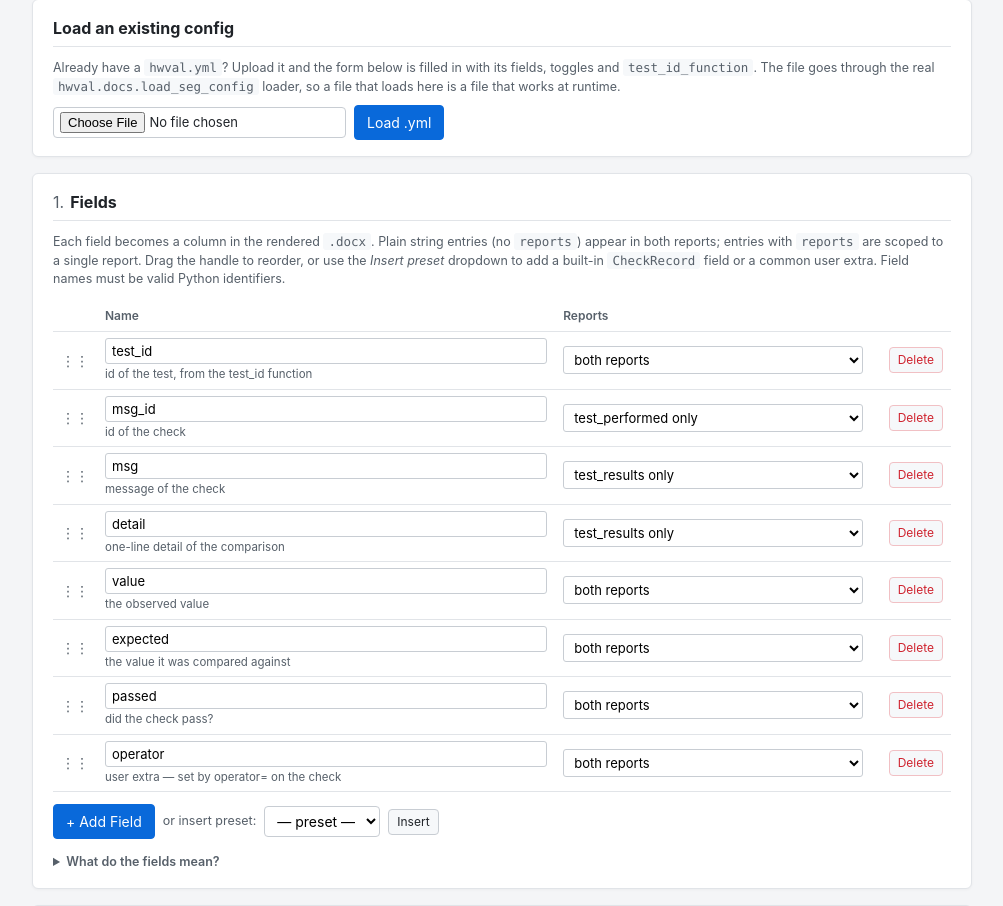
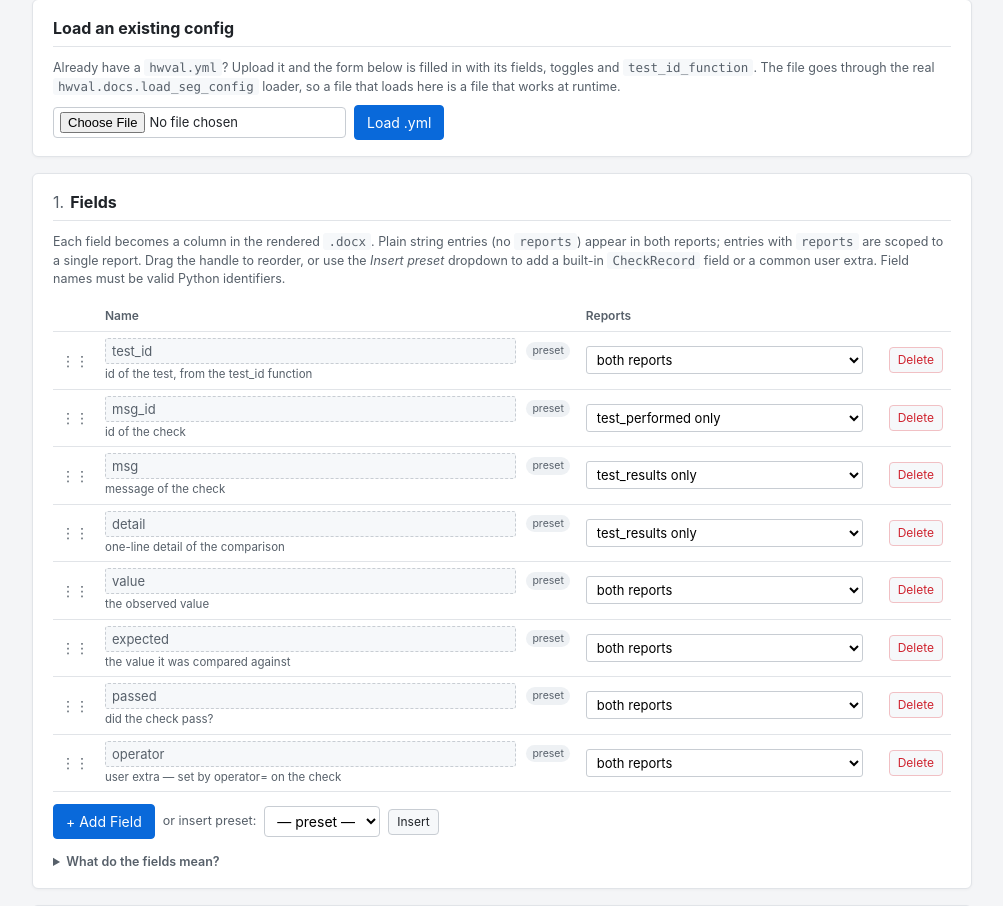
Before and after one commit to pennestri/hwval, a Flask app: page / in a window 1280 px wide. Shown: the part 125-1031 px from the top of the page, without its empty margins (138-1141 px from the left). Run offline with Flask 3, Linux system fonts and the light colour scheme.

Commit message:
I have modified the GUI: the user cannot change the name of default fields

```diff
--- a/tools/seg_config_gui_flask/app.py
+++ b/tools/seg_config_gui_flask/app.py
@@ -131,6 +131,15 @@ FIELD_PRESETS: dict[str, list[str]] = {
         "operator", "notes", "address", "retries", "seq_id",
     ],
 }
+
+# The names the "Insert preset" dropdown offers. A field carrying one
+# of these names is *fixed*: the library reads the built-in attributes
+# by name and the extras by the name of the kwarg the user passes to
+# the check, so renaming one would leave the column empty. The GUI
+# therefore renders the name input read-only for these fields.
+PRESET_FIELD_NAMES: frozenset[str] = frozenset(
+    name for names in FIELD_PRESETS.values() for name in names
+)
 
 # The extra-context rows shown on the first GET. Two common keys with
 # an empty value: the user fills them in, renames them or deletes the
@@ -366,6 +375,7 @@ def _render_index(
         presets=FIELD_PRESETS,
         field_reference=FIELD_REFERENCE,
         field_hints=FIELD_HINTS,
+        preset_fields=PRESET_FIELD_NAMES,
         default_fields={f["name"] for f in DEFAULT_FIELDS},
         result=result,
     )
--- a/tools/seg_config_gui_flask/templates/base.html
+++ b/tools/seg_config_gui_flask/templates/base.html
@@ -80,6 +80,12 @@
     line-height: 1.35; margin-top: 3px;
   }
   .field-hint:empty { display: none; }
+  .field-input { display: flex; gap: 6px; align-items: center; }
+  .field-input input[type="text"] { flex: 1 1 auto; min-width: 0; }
+  .field-input input[readonly] {
+    background: var(--code-bg); color: var(--text-soft);
+    border-style: dashed; cursor: not-allowed;
+  }
   .field-reference { margin-top: 14px; }
   .field-reference summary { cursor: pointer; color: var(--text-soft);
     font-size: 12.5px; font-weight: 600; }
@@ -95,6 +101,8 @@
     font-size: 10.5px; background: #ddf4ff; color: #0969da;
     margin-left: 4px; white-space: nowrap;
   }
+  .badge[hidden] { display: none; }
+  .badge.neutral { background: #eef1f4; color: var(--text-soft); }
   td.handle { width: 24px; cursor: grab; color: var(--text-soft);
               text-align: center; user-select: none; }
   td.handle:active { cursor: grabbing; }
--- a/tools/seg_config_gui_flask/templates/index.html
+++ b/tools/seg_config_gui_flask/templates/index.html
@@ -79,8 +79,20 @@
           <tr draggable="true" data-i="{{ loop.index0 }}">
             <td class="handle" title="Drag to reorder">⋮⋮</td>
             <td>
-              <input type="text" name="field_name"
-                     value="{{ f.name }}" placeholder="field_name">
+              <div class="field-input">
+                <input type="text" name="field_name"
+                       value="{{ f.name }}" placeholder="field_name"
+                       {% if f.name in preset_fields %}
+                       readonly
+                       title="Preset field — the name is fixed. The value
+                              is read by name, so renaming it would leave
+                              the column empty."
+                       {% endif %}>
+                <span class="badge neutral field-lock"
+                      {% if f.name not in preset_fields %}hidden{% endif %}>
+                  preset
+                </span>
+              </div>
               <span class="field-hint">{{ field_hints.get(f.name, "") }}</span>
             </td>
             <td>
@@ -311,12 +323,32 @@ const tbody = document.getElementById("fields-tbody");
 // Short explanation per known field, injected by the server.
 const FIELD_HINTS = {{ field_hints | tojson }};
 
+// The preset field names, injected by the server. A field carrying one
+// of these names is fixed: the value is read by name, so renaming it
+// would leave the column empty.
+const PRESET_FIELDS = new Set({{ preset_fields | list | tojson }});
+
+const PRESET_LOCK_TITLE =
+  "Preset field — the name is fixed. The value is read by name, so " +
+  "renaming it would leave the column empty.";
+
 // Show the one-liner under a field name while the user types.
 function updateFieldHint(tr) {
   const input = tr.querySelector('input[name="field_name"]');
   const hint = tr.querySelector('.field-hint');
   if (!input || !hint) return;
   hint.textContent = FIELD_HINTS[input.value.trim()] || "";
+}
+
+// Lock the name of a preset field, unlock a custom one.
+function syncFieldLock(tr) {
+  const input = tr.querySelector('input[name="field_name"]');
+  if (!input) return;
+  const isPreset = PRESET_FIELDS.has(input.value.trim());
+  input.readOnly = isPreset;
+  input.title = isPreset ? PRESET_LOCK_TITLE : "";
+  const badge = tr.querySelector('.field-lock');
+  if (badge) badge.hidden = !isPreset;
 }
 
 function nextFreshName() {
@@ -337,7 +369,10 @@ function makeRow(name, reports) {
   tr.innerHTML = `
     <td class="handle" title="Drag to reorder">⋮⋮</td>
     <td>
-      <input type="text" name="field_name" placeholder="field_name">
+      <div class="field-input">
+        <input type="text" name="field_name" placeholder="field_name">
+        <span class="badge neutral field-lock" hidden>preset</span>
+      </div>
       <span class="field-hint"></span>
     </td>
     <td>
@@ -357,6 +392,7 @@ function makeRow(name, reports) {
   if (opt) opt.selected = true;
   attachRowEvents(tr);
   updateFieldHint(tr);
+  syncFieldLock(tr);
   return tr;
 }
 
@@ -365,7 +401,10 @@ function attachRowEvents(tr) {
     tr.remove();
   });
   tr.querySelector('input[name="field_name"]')
-    .addEventListener("input", () => updateFieldHint(tr));
+    .addEventListener("input", () => {
+      updateFieldHint(tr);
+      syncFieldLock(tr);
+    });
   tr.addEventListener("dragstart", e => {
     e.dataTransfer.setData("text/plain", "");
     tr.classList.add("dragging");
@@ -393,7 +432,10 @@ function attachRowEvents(tr) {
 }
 
 tbody.querySelectorAll("tr").forEach(attachRowEvents);
-tbody.querySelectorAll("tr").forEach(updateFieldHint);
+tbody.querySelectorAll("tr").forEach(tr => {
+  updateFieldHint(tr);
+  syncFieldLock(tr);
+});
 
 document.getElementById("add-field").addEventListener("click", () => {
   tbody.appendChild(makeRow(nextFreshName(), "all"));
```
Also changed, not shown: tools/seg_config_gui_flask/tests/test_app.py (+82 -0 lines), tools/seg_config_gui_flask/README.md.
